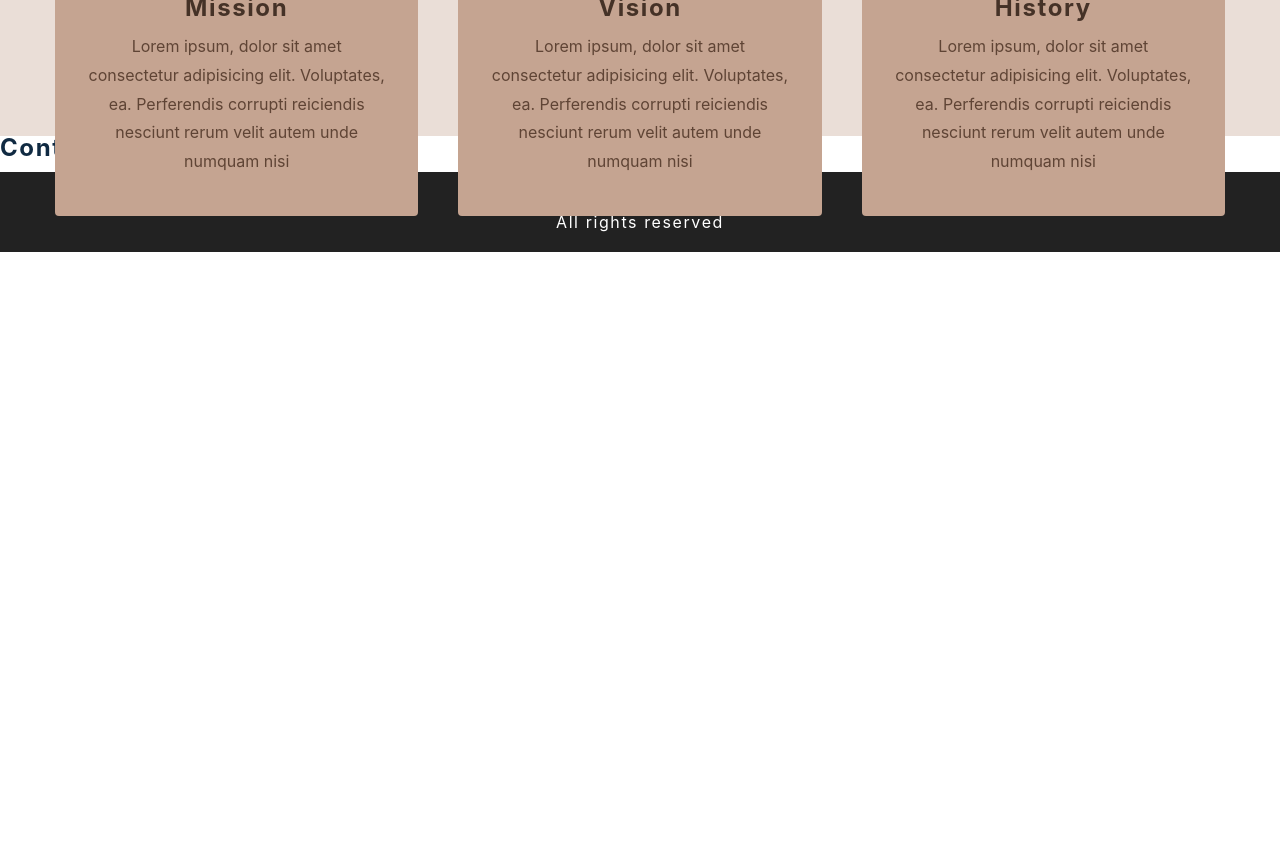
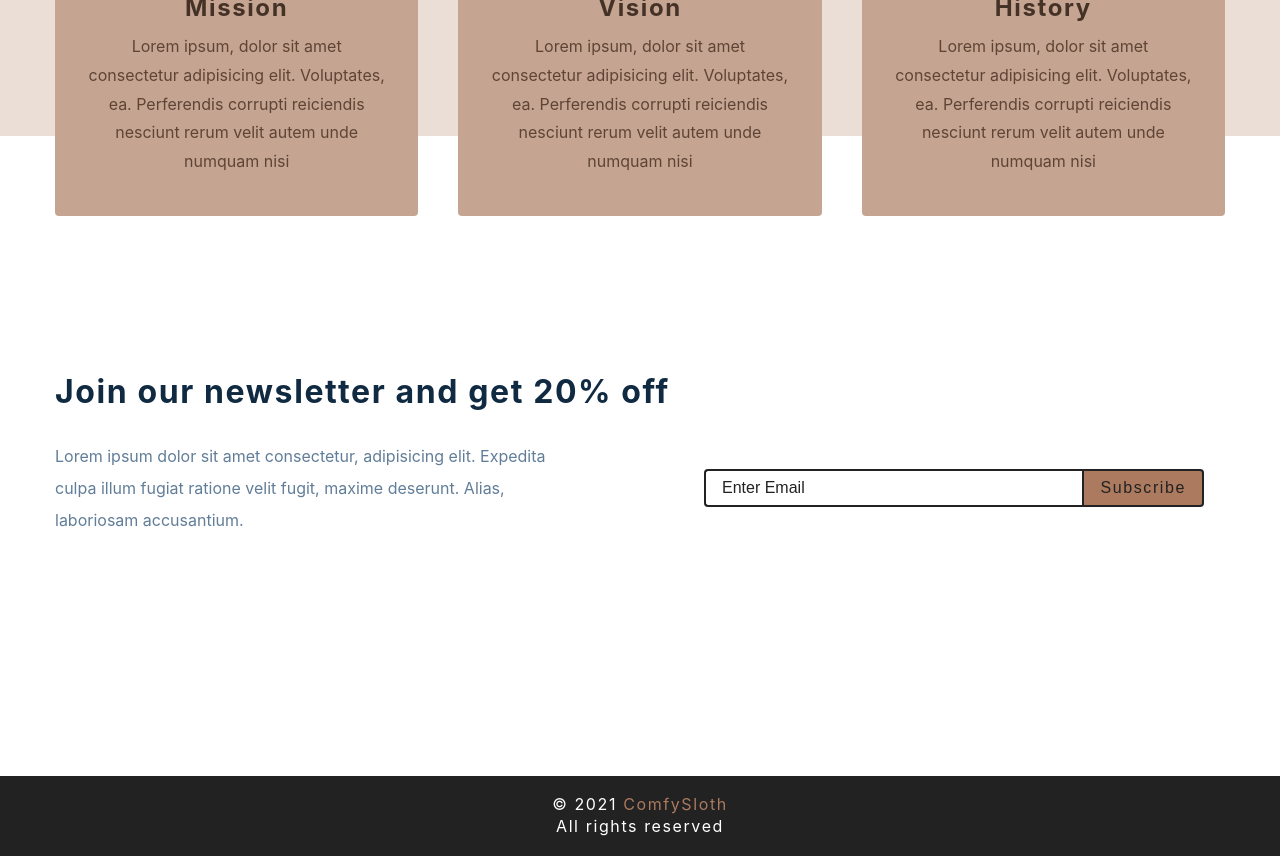
Before and after one commit to leopoldkwok/E-Commerce-Project, a React (Create React App) app: page / in a window 1280 px wide. Shown: the part 1200-2056 px from the top of the page. Before the commit the page ends 1452 px from the top, so only its background shows below. Built offline with nearby package versions, Linux system fonts and the light colour scheme; the HTML template or start-up script is replaced by a standard one.

Commit message:
Home Page - Contact

```diff
--- a/src/components/Contact.js
+++ b/src/components/Contact.js
@@ -1,9 +1,32 @@
-import React from 'react'
-import styled from 'styled-components'
+import React from 'react';
+import styled from 'styled-components';
 
 const Contact = () => {
-  return <h4>contact section</h4>
-}
+  return (
+    <Wrapper>
+      <div className='section-center'>
+        <h3>Join our newsletter and get 20% off</h3>
+        <div className='content'>
+          <p>
+            Lorem ipsum dolor sit amet consectetur, adipisicing elit. Expedita
+            culpa illum fugiat ratione velit fugit, maxime deserunt. Alias,
+            laboriosam accusantium.
+          </p>
+          <form className='contact-form'>
+            <input
+              type='email'
+              className='form-input'
+              placeholder='enter email'
+            />
+            <button type='submit' className='submit-btn'>
+              subscribe
+            </button>
+          </form>
+        </div>
+      </div>
+    </Wrapper>
+  );
+};
 const Wrapper = styled.section`
   padding: 5rem 0;
   h3 {
@@ -67,6 +90,6 @@
   @media (min-width: 1280px) {
     padding: 15rem 0;
   }
-`
+`;
 
-export default Contact
+export default Contact;
```
